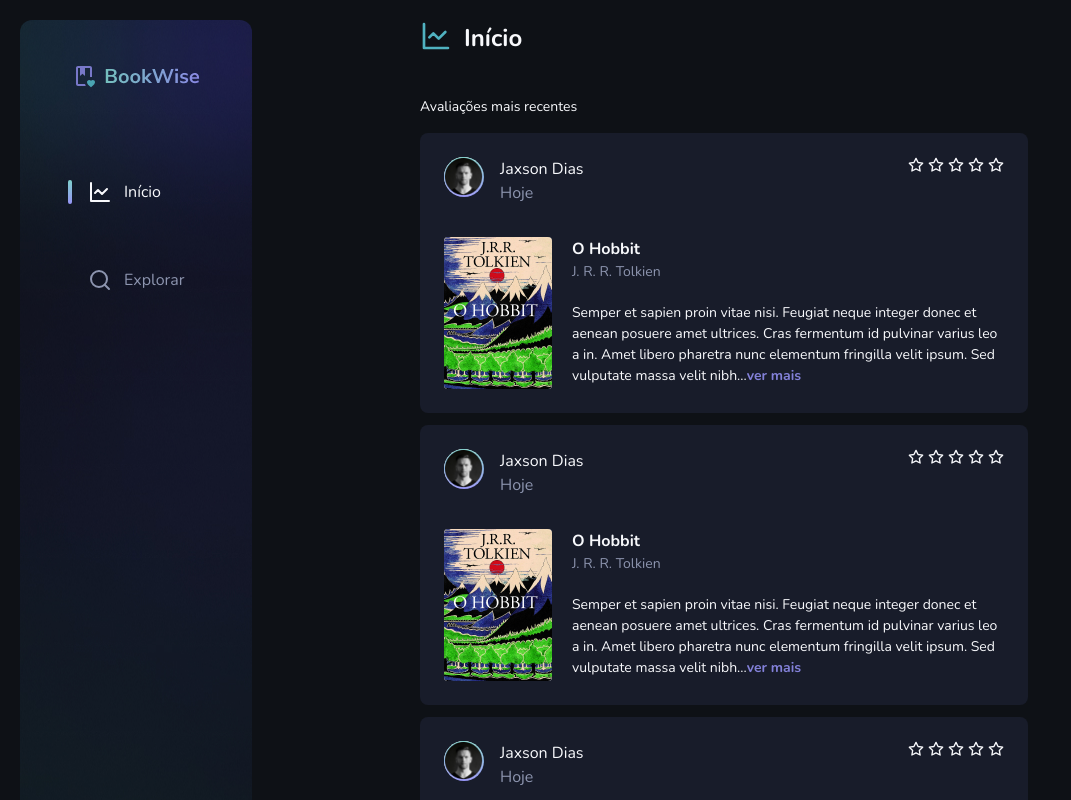
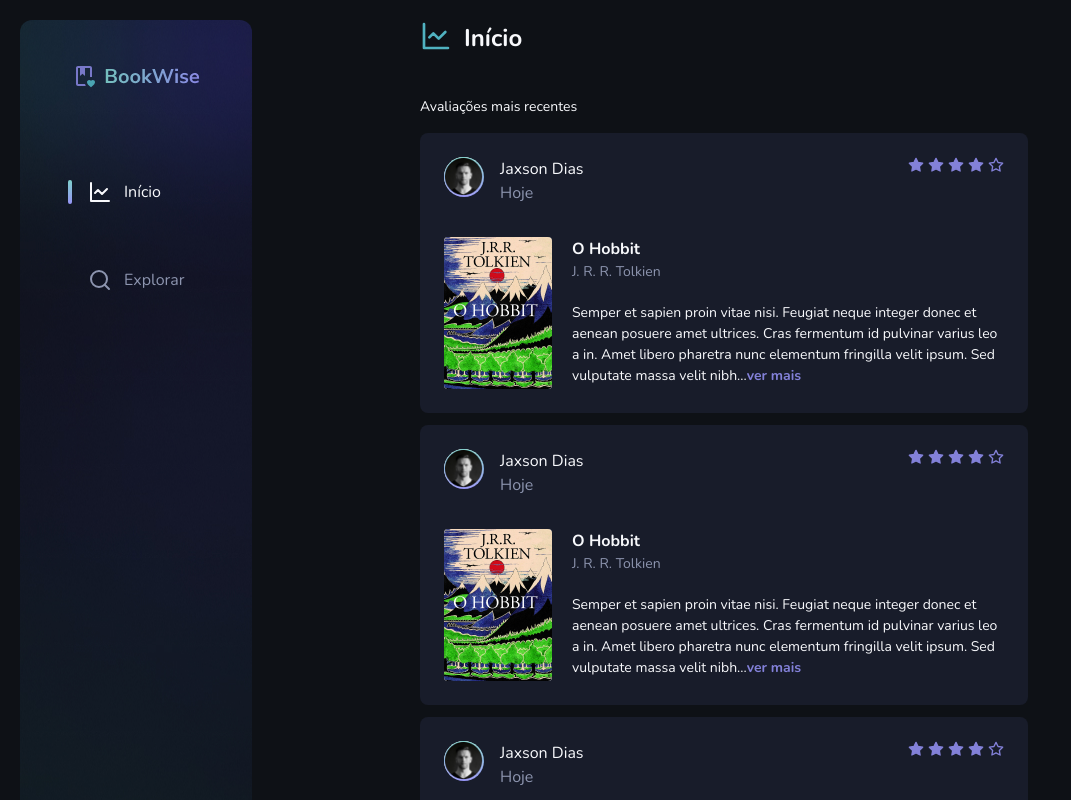
Before and after one commit to marcusdavanco/bookwise, a Next.js app: page /home in a window 1280 px wide. Shown: the top 800 px of the page, without its empty margins (0-1071 px from the left). Built offline with nearby package versions, Linux system fonts and the light colour scheme.

Commit message:
fix: Book Review Card component start fill

```diff
--- a/src/components/bookReviewCard.tsx
+++ b/src/components/bookReviewCard.tsx
@@ -17,11 +17,11 @@ export function BookReviewCard() {
           </div>
         </div>
         <div className="flex gap-1">
-          <Star className="h-4 w-4" />
-          <Star className="h-4 w-4" />
-          <Star className="h-4 w-4" />
-          <Star className="h-4 w-4" />
-          <Star className="h-4 w-4" />
+          <Star className="h-4 w-4 text-purple-100" fill='#8381D9' />
+          <Star className="h-4 w-4 text-purple-100" fill='#8381D9' />
+          <Star className="h-4 w-4 text-purple-100" fill='#8381D9' />
+          <Star className="h-4 w-4 text-purple-100" fill='#8381D9' />
+          <Star className="h-4 w-4 text-purple-100" />
         </div>
       </header>
       <section className="flex gap-5">
```
